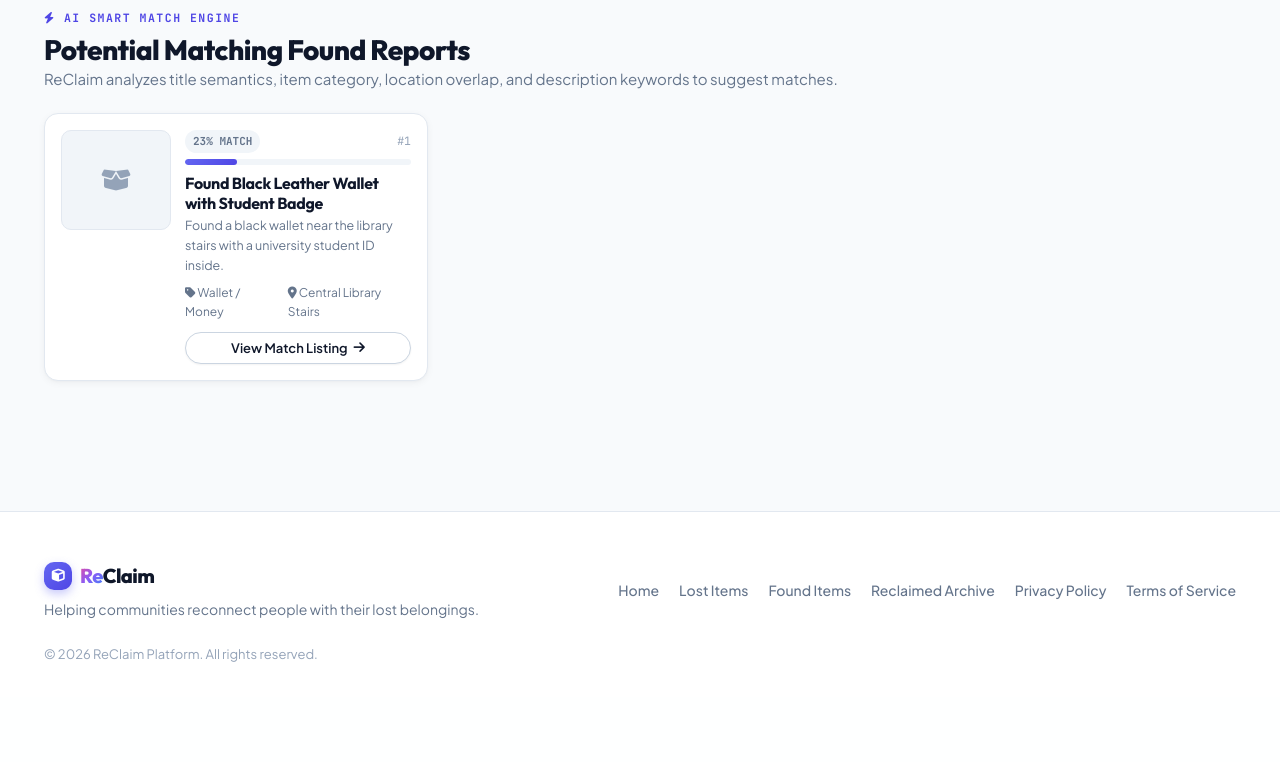
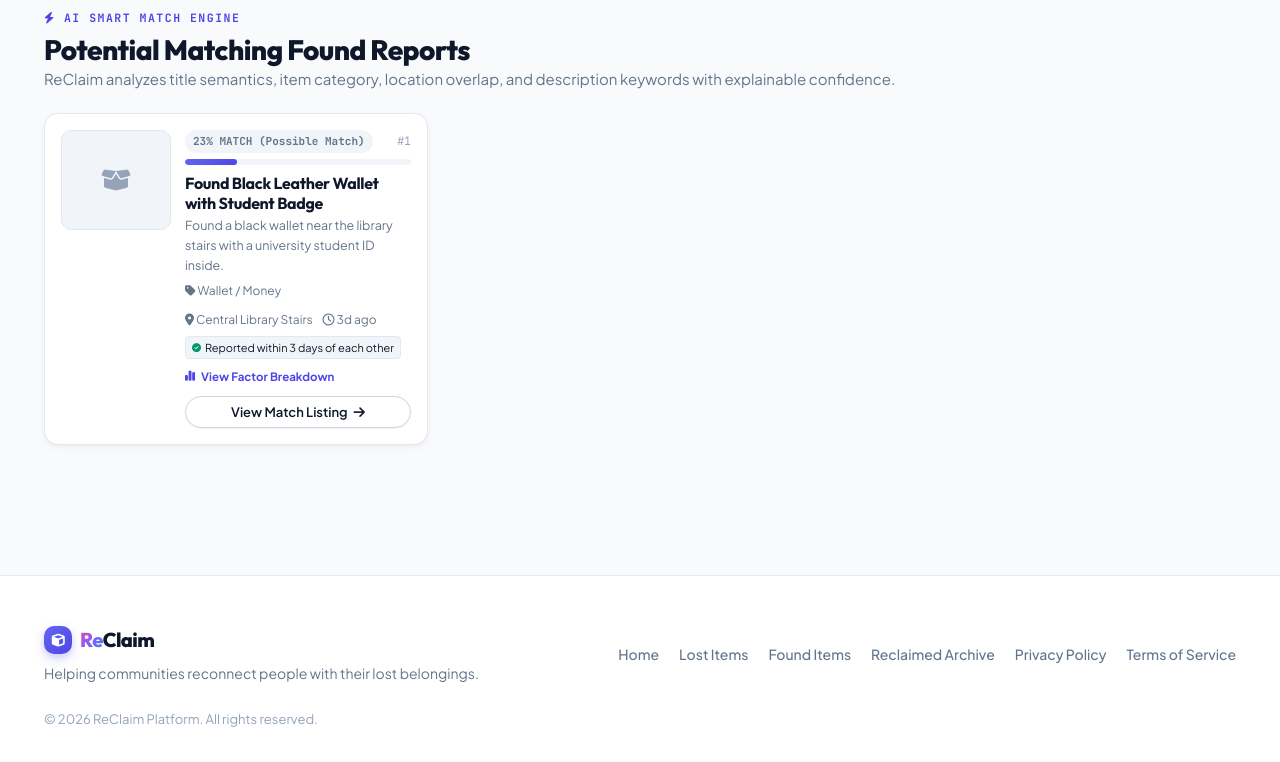
Before and after one commit to Sanketh1731/Reclaim-lost-and-found, a Flask app: page /item/lost/3 in a window 1280 px wide. Shown: the part 943-1705 px from the top of the page. Before the commit the page ends 1605 px from the top, so only its background shows below. Run offline with Flask 3, Linux system fonts and the light colour scheme; data comes from the database, SQL or seed files in the repository; tables that the repository leaves empty hold one stand-in row (values such as "Sample post").

Commit message:
Add Explainable Matching, Ownership Confidence Scoring, relative dates, and DB indexes

```diff
--- a/Static/style.css
+++ b/Static/style.css
@@ -2333,3 +2333,52 @@ body.theme-dark .leaflet-tile {
 #chat-feed::-webkit-scrollbar-thumb:hover {
   background: var(--border-strong);
 }
+
+/* ============================= EXPLAINABLE MATCHING & CONFIDENCE SCORES ============================= */
+details summary::-webkit-details-marker {
+  display: none;
+}
+
+details summary {
+  list-style: none;
+  display: inline-flex;
+  align-items: center;
+  gap: 6px;
+  transition: opacity var(--transition-fast);
+}
+
+details summary:hover {
+  opacity: 0.85;
+}
+
+.match-factor-chip {
+  font-size: 11px;
+  background: var(--bg-surface-subtle);
+  border: 1px solid var(--border-subtle);
+  color: var(--text-main);
+  padding: 3px 7px;
+  border-radius: var(--radius-xs);
+  display: inline-flex;
+  align-items: center;
+  gap: 4px;
+}
+
+.confidence-gauge {
+  background: var(--bg-surface-subtle);
+  border: 1px solid var(--border-subtle);
+  border-radius: var(--radius-sm);
+  padding: 10px 14px;
+  margin-bottom: 12px;
+}
+
+.trust-signal-pill {
+  font-size: 11px;
+  background: var(--bg-surface-subtle);
+  color: var(--text-main);
+  border: 1px solid var(--border-subtle);
+  padding: 2px 7px;
+  border-radius: 4px;
+  display: inline-flex;
+  align-items: center;
+  gap: 4px;
+}
--- a/Templates/item.html
+++ b/Templates/item.html
@@ -246,6 +246,28 @@
                       <p style="margin:2px 0 0;font-weight:600;color:var(--text-main);">"{{ c['answer'] }}"</p>
                     </div>
 
+                    <!-- Ownership Confidence Indicator -->
+                    <div style="background:var(--bg-surface);padding:10px 12px;border-radius:var(--radius-xs);border:1px solid var(--border-subtle);margin-bottom:10px;">
+                      <div style="display:flex;align-items:center;justify-content:space-between;margin-bottom:6px;flex-wrap:wrap;gap:6px;">
+                        <span style="font-size:12px;font-weight:700;color:var(--text-main);display:flex;align-items:center;gap:5px;">
+                          <i class="fa-solid fa-shield-halved" style="color:var(--primary);"></i> Ownership Confidence Score:
+                        </span>
+                        <span class="status-stamp {{ c['confidence_badge'] }}" style="font-size:11px;padding:2px 8px;">
+                          {{ c['confidence_score'] }}% — {{ c['confidence_level'] }}
+                        </span>
+                      </div>
+
+                      {% if c['confidence_reasons'] %}
+                        <div style="display:flex;flex-wrap:wrap;gap:4px;margin-top:6px;">
+                          {% for r in c['confidence_reasons'] %}
+                            <span style="font-size:11px;background:var(--bg-surface-subtle);color:var(--text-main);border:1px solid var(--border-subtle);padding:2px 6px;border-radius:4px;display:inline-flex;align-items:center;gap:4px;">
+                              <i class="fa-solid fa-check" style="font-size:9px;color:var(--status-found);"></i> {{ r }}
+                            </span>
+                          {% endfor %}
+                        </div>
+                      {% endif %}
+                    </div>
+
                     {% if c['status'] == 'Pending' %}
                       <div style="display:flex;gap:8px;">
                         <form method="POST" action="/claim/{{ c['id'] }}/approve" style="flex:1;">
@@ -295,7 +317,7 @@
           <div>
             <p class="section-tag"><i class="fa-solid fa-bolt"></i> AI SMART MATCH ENGINE</p>
             <h2>Potential Matching {{ 'Found' if item_type == 'lost' else 'Lost' }} Reports</h2>
-            <p class="muted">ReClaim analyzes title semantics, item category, location overlap, and description keywords to suggest matches.</p>
+            <p class="muted">ReClaim analyzes title semantics, item category, location overlap, and description keywords with explainable confidence.</p>
           </div>
         </div>
 
@@ -314,7 +336,7 @@
                 <div class="match-details-col">
                   <div class="match-meter-row">
                     <span class="match-badge {% if m['score'] >= 70 %}high{% elif m['score'] >= 45 %}medium{% else %}low{% endif %}">
-                      {{ m['score'] }}% MATCH
+                      {{ m['score'] }}% MATCH ({{ m['level'] }})
                     </span>
                     <span class="card-report-id">#{{ m['item']['id'] }}</span>
                   </div>
@@ -324,12 +346,37 @@
                   </div>
 
                   <h3 style="font-size:16px;margin-bottom:2px;">{{ m['item']['name'] }}</h3>
-                  <p class="card-desc" style="font-size:12.5px;margin-bottom:8px;">{{ m['item']['description'] }}</p>
+                  <p class="card-desc" style="font-size:12.5px;margin-bottom:6px;">{{ m['item']['description'] }}</p>
 
-                  <div style="font-size:12px;color:var(--text-muted);display:flex;gap:10px;margin-bottom:10px;">
+                  <div style="font-size:12px;color:var(--text-muted);display:flex;gap:10px;margin-bottom:6px;flex-wrap:wrap;">
                     <span><i class="fa-solid fa-tag"></i> {{ m['item']['category'] }}</span>
                     <span><i class="fa-solid fa-location-dot"></i> {{ m['item']['location'] }}</span>
+                    <span title="{{ m['item']['date_reported'] }}"><i class="fa-regular fa-clock"></i> {{ m['item']['date_reported']|time_ago }}</span>
                   </div>
+
+                  <!-- Explainable Match Reasons -->
+                  {% if m['reasons'] %}
+                    <div style="display:flex;flex-wrap:wrap;gap:4px;margin-bottom:8px;">
+                      {% for r in m['reasons'] %}
+                        <span style="font-size:11px;background:var(--bg-surface-subtle);border:1px solid var(--border-subtle);color:var(--text-main);padding:2px 6px;border-radius:4px;display:inline-flex;align-items:center;gap:4px;">
+                          <i class="fa-solid fa-circle-check" style="color:var(--status-found);font-size:9px;"></i> {{ r }}
+                        </span>
+                      {% endfor %}
+                    </div>
+                  {% endif %}
+
+                  <!-- Match Score Component Breakdown -->
+                  <details style="font-size:11.5px;margin-bottom:10px;cursor:pointer;">
+                    <summary style="color:var(--primary);font-weight:700;outline:none;user-select:none;">
+                      <i class="fa-solid fa-chart-simple"></i> View Factor Breakdown
+                    </summary>
+                    <div style="background:var(--bg-surface);padding:8px 10px;border-radius:4px;border:1px solid var(--border-subtle);margin-top:6px;display:grid;grid-template-columns:1fr 1fr;gap:6px;color:var(--text-main);">
+                      <div><strong>Category:</strong> {{ m['components']['category'] }}%</div>
+                      <div><strong>Title:</strong> {{ m['components']['name'] }}%</div>
+                      <div><strong>Location:</strong> {{ m['components']['location'] }}%</div>
+                      <div><strong>Details:</strong> {{ m['components']['description'] }}%</div>
+                    </div>
+                  </details>
 
                   <div style="margin-top:auto;">
                     <a href="/item/{{ 'found' if item_type == 'lost' else 'lost' }}/{{ m['item']['id'] }}" class="btn btn-secondary btn-sm" style="width:100%;">
@@ -340,6 +387,7 @@
               </article>
             {% endfor %}
           </div>
+
         {% else %}
           <div class="empty-state-box">
             <div class="empty-icon-wrap" style="background:var(--bg-surface-subtle);color:var(--text-muted);">
--- a/app.py
+++ b/app.py
@@ -270,8 +270,18 @@ def init_db():
             VALUES (?, ?, ?, ?, ?, ?, ?, ?, ?, ?, ?, ?)
         """, seed_found)
 
+    # 5. Database performance indexes for high-speed queries
+    cur.execute("CREATE INDEX IF NOT EXISTS idx_lost_status ON lost_items(status)")
+    cur.execute("CREATE INDEX IF NOT EXISTS idx_found_status ON found_items(status)")
+    cur.execute("CREATE INDEX IF NOT EXISTS idx_lost_user ON lost_items(user_id)")
+    cur.execute("CREATE INDEX IF NOT EXISTS idx_found_user ON found_items(user_id)")
+    cur.execute("CREATE INDEX IF NOT EXISTS idx_claims_item ON claims(item_id, item_type)")
+    cur.execute("CREATE INDEX IF NOT EXISTS idx_messages_thread ON messages(item_type, item_id, sender_id, receiver_id)")
+    cur.execute("CREATE INDEX IF NOT EXISTS idx_notifications_user ON notifications(user_id, is_read)")
+
     conn.commit()
     conn.close()
+
 
 
 
@@ -316,6 +326,57 @@ def inject_globals():
     }
 
 
+@app.template_filter("time_ago")
+def time_ago_filter(date_str):
+    if not date_str:
+        return ""
+    try:
+        dt = None
+        for fmt in ("%d %b %Y %H:%M", "%d %b %Y", "%d %B %Y", "%Y-%m-%d %H:%M:%S", "%Y-%m-%d"):
+            try:
+                dt = datetime.strptime(date_str, fmt)
+                break
+            except ValueError:
+                continue
+        if not dt:
+            return date_str
+
+        now = datetime.now()
+        diff = now - dt
+        seconds = diff.total_seconds()
+
+        if seconds < 0:
+            return "Just now"
+        if seconds < 60:
+            return "Just now"
+        elif seconds < 3600:
+            mins = int(seconds // 60)
+            return f"{mins}m ago"
+        elif seconds < 86400:
+            hours = int(seconds // 3600)
+            return f"{hours}h ago"
+        elif seconds < 172800:
+            return "Yesterday"
+        elif seconds < 604800:
+            days = int(seconds // 86400)
+            return f"{days}d ago"
+        elif seconds < 2592000:
+            weeks = int(seconds // 604800)
+            return f"{weeks}w ago"
+        else:
+            return dt.strftime("%d %b %Y")
+    except Exception:
+        return date_str
+
+
+@app.after_request
+def add_performance_headers(response):
+    if request.path.startswith("/static/"):
+        response.headers["Cache-Control"] = "public, max-age=86400"
+    return response
+
+
+
 # --------------------
 # FILE HELPERS
 # --------------------
@@ -398,17 +459,78 @@ def calculate_match_components(item1, item2):
     n = {}
     n["name"] = round(text_similarity(d1.get("name", ""), d2.get("name", "")) * 100)
     n["description"] = round(text_similarity(d1.get("description", ""), d2.get("description", "")) * 100)
+
     # Category match: exact match = 100%, otherwise string similarity
     c1 = normalize_text(d1.get("category", ""))
     c2 = normalize_text(d2.get("category", ""))
-    if c1 and c2 and c1 == c2:
+    is_exact_category = bool(c1 and c2 and c1 == c2)
+    if is_exact_category:
         n["category"] = 100
     else:
         n["category"] = round(text_similarity(c1, c2) * 100)
+
     n["location"] = round(text_similarity(d1.get("location", ""), d2.get("location", "")) * 100)
 
     final = round((n["name"] * 0.35 + n["description"] * 0.25 + n["category"] * 0.25 + n["location"] * 0.15))
-    return {"components": n, "score": final}
+
+    # Generate explainable reasons list
+    reasons = []
+    if is_exact_category:
+        reasons.append(f"Exact category match: {d1.get('category', 'Category')}")
+    elif n["category"] >= 70:
+        reasons.append("Similar item category")
+
+    if n["name"] >= 75:
+        reasons.append(f"Strong title match ({n['name']}%)")
+    elif n["name"] >= 45:
+        reasons.append("Matching title keywords")
+
+    if n["location"] >= 65:
+        reasons.append(f"Location overlap ({d2.get('location', '')})")
+
+    if n["description"] >= 60:
+        reasons.append("Shared description details")
+
+    # Time proximity analysis
+    try:
+        dt1 = None
+        dt2 = None
+        for fmt in ("%d %b %Y %H:%M", "%d %b %Y", "%d %B %Y", "%Y-%m-%d"):
+            if not dt1 and d1.get("date_reported"):
+                try: dt1 = datetime.strptime(d1["date_reported"], fmt)
+                except ValueError: pass
+            if not dt2 and d2.get("date_reported"):
+                try: dt2 = datetime.strptime(d2["date_reported"], fmt)
+                except ValueError: pass
+        if dt1 and dt2:
+            days_diff = abs((dt1 - dt2).days)
+            if days_diff <= 3:
+                reasons.append("Reported within 3 days of each other")
+            elif days_diff <= 7:
+                reasons.append("Reported in the same week")
+    except Exception:
+        pass
+
+    if not reasons:
+        reasons.append("Partial keyword similarity")
+
+    if final >= 70:
+        level = "High Confidence"
+        level_class = "status-found"
+    elif final >= 45:
+        level = "Moderate Confidence"
+        level_class = "status-match"
+    else:
+        level = "Possible Match"
+        level_class = "status-lost"
+
+    return {
+        "components": n,
+        "score": final,
+        "level": level,
+        "level_class": level_class,
+        "reasons": reasons
+    }
 
 
 def find_matches(item, item_type, limit=6):
@@ -422,9 +544,100 @@ def find_matches(item, item_type, limit=6):
     for cand in candidates:
         comp = calculate_match_components(item, cand)
         if comp["score"] >= 20:
-            matches.append({"item": cand, "score": comp["score"], "components": comp["components"]})
+            matches.append({
+                "item": cand,
+                "score": comp["score"],
+                "level": comp["level"],
+                "level_class": comp["level_class"],
+                "reasons": comp["reasons"],
+                "components": comp["components"]
+            })
     matches.sort(key=lambda x: x["score"], reverse=True)
     return matches[:limit]
+
+
+def calculate_claim_confidence(claim, item):
+    """
+    Computes an Ownership Confidence Score (0-100) based on:
+    1. Answer depth and specificity (0-40 pts)
+    2. Claimant reputation & verified return history (0-35 pts)
+    3. Account tenure & email verification (0-25 pts)
+    """
+    c = dict(claim) if not isinstance(claim, dict) else claim
+    score = 0
+    reasons = []
+
+    answer = (c.get("answer") or "").strip()
+    ans_len = len(answer)
+    words = len(answer.split())
+
+    # 1. Answer Quality & Detail (Max 40 pts)
+    if ans_len >= 30 or words >= 6:
+        score += 40
+        reasons.append(f"Detailed answer ({ans_len} characters)")
+    elif ans_len >= 15 or words >= 3:
+        score += 28
+        reasons.append("Clear verification answer provided")
+    elif ans_len >= 5:
+        score += 18
+        reasons.append("Brief answer provided")
+    else:
+        score += 8
+        reasons.append("Very short answer (<5 chars)")
+
+    # 2. Claimant Reputation & Community Track Record (Max 35 pts)
+    rep = c.get("claimant_reputation") or 0
+    returned_c = c.get("claimant_returned_count") or 0
+    if rep >= 50:
+        score += 35
+        reasons.append(f"Community Hero ({rep} reputation pts)")
+    elif rep >= 20:
+        score += 28
+        reasons.append(f"Helpful Finder ({rep} reputation pts)")
+    elif rep > 0:
+        score += 18
+        reasons.append(f"Active Member ({rep} reputation pts)")
+    else:
+        score += 10
+        reasons.append("New member account")
+
+    if returned_c > 0:
+        score = min(100, score + 5)
+        reasons.append(f"Verified returner ({returned_c} items returned)")
+
+    # 3. Account Age & Profile Verification (Max 25 pts)
+    email = c.get("claimant_email") or ""
+    if "@" in email:
+        score += 15
+        domain = email.split("@")[-1].lower()
+        if any(edu in domain for edu in ("edu", "ac.in", "campus", "univ", "college", "org")):
+            score += 10
+            reasons.append(f"Verified campus email (@{domain})")
+        else:
+            score += 5
+            reasons.append("Standard verified account")
+    else:
+        score += 5
+
+    score = min(100, max(10, score))
+
+    if score >= 75:
+        level = "High Trust"
+        badge_class = "status-found"
+    elif score >= 50:
+        level = "Moderate Trust"
+        badge_class = "status-match"
+    else:
+        level = "Needs Extra Review"
+        badge_class = "status-lost"
+
+    return {
+        "score": score,
+        "level": level,
+        "badge_class": badge_class,
+        "reasons": reasons
+    }
+
 
 
 # --------------------
@@ -1597,16 +1810,25 @@ def item_details(item_type, item_id):
             (item_id, item_type, uid)
         ).fetchone()
 
-    # If viewer is the finder, get all received claims
+    # If viewer is the finder, get all received claims with Ownership Confidence metrics
     item_claims = []
     if is_owner:
-        item_claims = conn.execute("""
-            SELECT c.*, u.name as claimant_name, u.email as claimant_email, u.reputation as claimant_reputation
+        raw_claims = conn.execute("""
+            SELECT c.*, u.name as claimant_name, u.email as claimant_email, u.reputation as claimant_reputation, u.date_joined as claimant_joined, u.returned_count as claimant_returned_count
             FROM claims c
             JOIN users u ON c.claimant_id = u.id
             WHERE c.item_id = ? AND c.item_type = ?
             ORDER BY c.id DESC
         """, (item_id, item_type)).fetchall()
+        for rc in raw_claims:
+            c_dict = dict(rc)
+            conf = calculate_claim_confidence(c_dict, item)
+            c_dict["confidence_score"] = conf["score"]
+            c_dict["confidence_level"] = conf["level"]
+            c_dict["confidence_badge"] = conf["badge_class"]
+            c_dict["confidence_reasons"] = conf["reasons"]
+            item_claims.append(c_dict)
+
 
     # Determine if contact info is locked behind verification question
     has_question = bool(
```
Also changed, not shown: Templates/index.html (+6 -6 lines).
